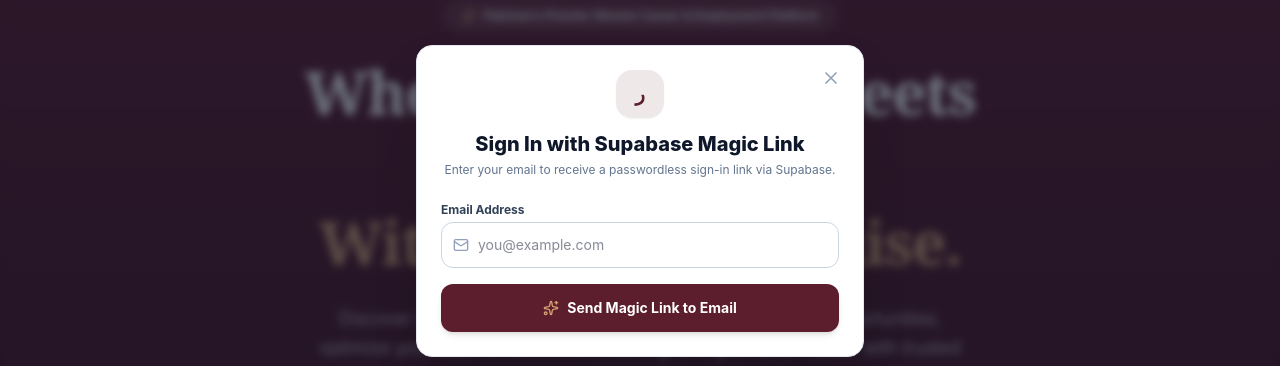
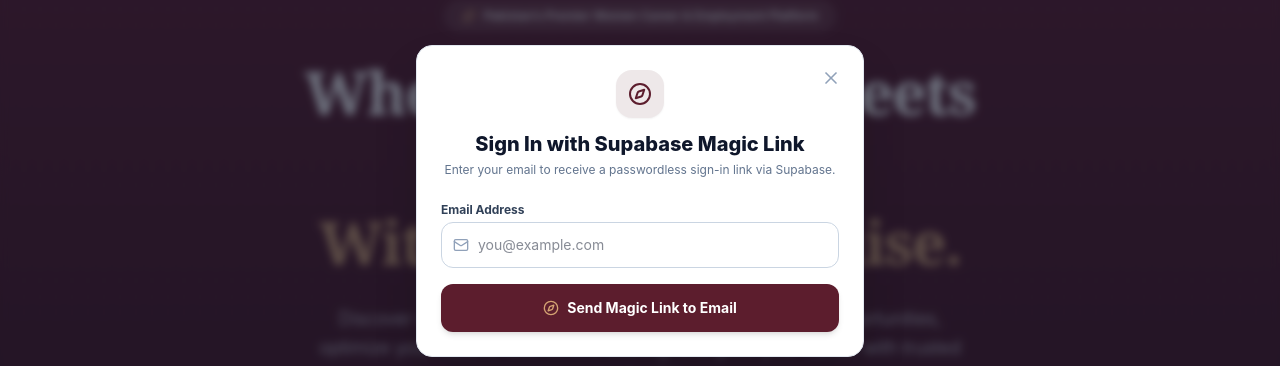
Before and after one commit to Muzainah07/Rahnuma, a Next.js app: page / in a window 1280 px wide. Both pictures are taken after a click on the button "Sign In". Shown: the part 199-565 px from the top of the page. Built offline with nearby package versions, Linux system fonts and the light colour scheme; no server answers.

Commit message:
fix: replace Arabic character icon with professional Compass icon in AuthModal.jsx

```diff
--- a/components/AuthModal.jsx
+++ b/components/AuthModal.jsx
@@ -1,7 +1,7 @@
 'use client';
 
 import React, { useState } from 'react';
-import { User, Lock, Mail, MapPin, X, CheckCircle2, Loader2, ShieldCheck, MailCheck, Sparkles } from 'lucide-react';
+import { User, Lock, Mail, MapPin, X, CheckCircle2, Loader2, ShieldCheck, KeyRound, Compass } from 'lucide-react';
 import { supabase } from '@/lib/supabase';
 
 export default function AuthModal({ isOpen, onClose, onLogin }) {
@@ -56,8 +56,8 @@
         </button>
 
         <div className="text-center mb-6">
-          <div className="w-12 h-12 rounded-2xl bg-[#5c1d2d]/10 text-[#5c1d2d] flex items-center justify-center mx-auto mb-3 font-bold text-xl shadow-xs">
-            {linkSent ? <MailCheck className="w-6 h-6" /> : 'ر'}
+          <div className="w-12 h-12 rounded-2xl bg-[#5c1d2d]/10 text-[#5c1d2d] flex items-center justify-center mx-auto mb-3 shadow-xs">
+            {linkSent ? <ShieldCheck className="w-6 h-6 text-[#5c1d2d]" /> : <Compass className="w-6 h-6 text-[#5c1d2d]" />}
           </div>
           <h3 className="text-xl font-extrabold text-slate-900">
             {linkSent ? 'Check Your Email Inbox' : 'Sign In with Supabase Magic Link'}
@@ -78,7 +78,7 @@
         {linkSent ? (
           <div className="text-center space-y-4 py-4">
             <div className="w-16 h-16 rounded-full bg-emerald-50 text-emerald-600 flex items-center justify-center mx-auto">
-              <MailCheck className="w-8 h-8" />
+              <ShieldCheck className="w-8 h-8" />
             </div>
             <p className="text-xs text-slate-600 leading-relaxed">
               Check your Gmail or Outlook inbox for the email from Supabase. <strong className="text-slate-900">Clicking the link will open your Rahnuma dashboard automatically</strong> without needing any button here!
@@ -122,7 +122,7 @@
                 </>
               ) : (
                 <>
-                  <Sparkles className="w-4 h-4 text-[#d4a373]" />
+                  <Compass className="w-4 h-4 text-[#d4a373]" />
                   <span>Send Magic Link to Email</span>
                 </>
               )}
```
